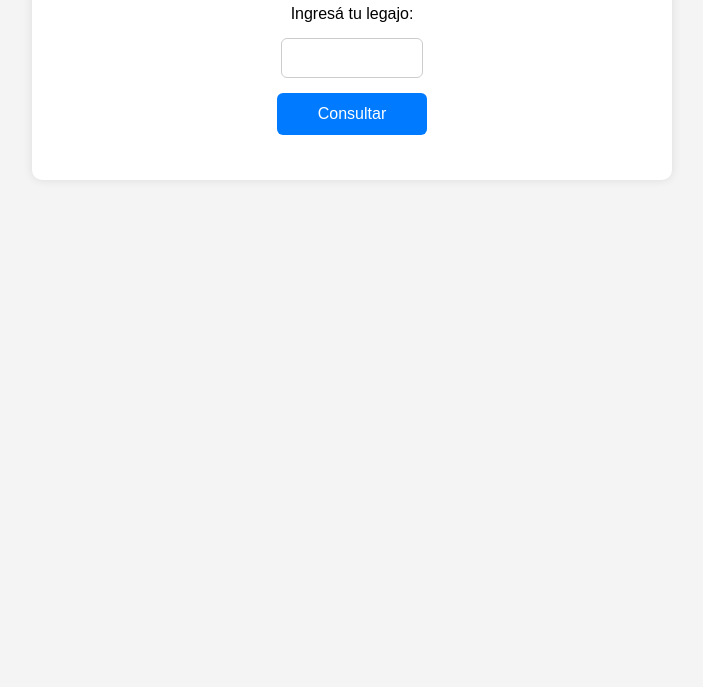
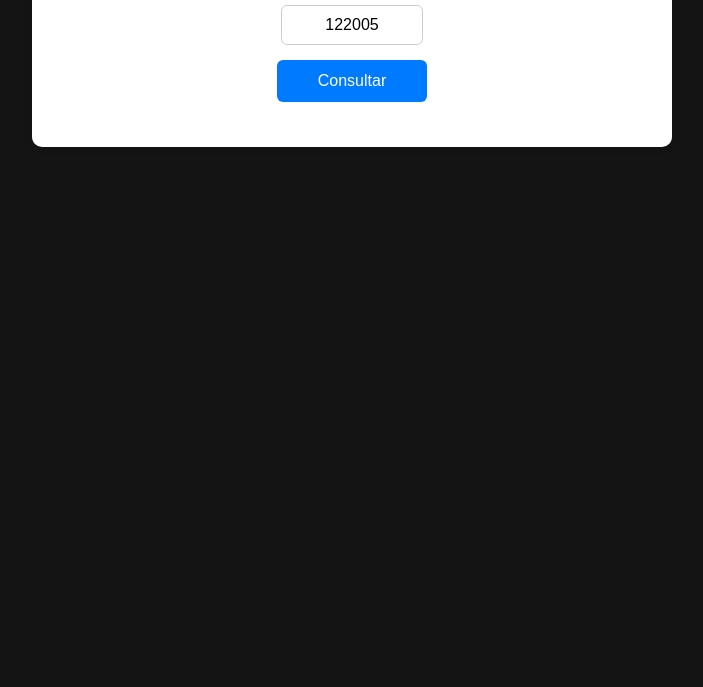
Before and after one commit to tincho950303/asignaciones-proxy, a website: page index.html in a window 1280 px wide. Shown: the part 113-800 px from the top of the page, without its empty margins (288-991 px from the left). Drawn offline with Linux system fonts and the light colour scheme.

Commit message:
Color de fondo negro y mi lejago por defecto en input

```diff
--- a/index.html
+++ b/index.html
@@ -10,13 +10,13 @@
     <div class="container">
       <h1>Consulta de Asignaciones</h1>
       <form id="formulario">
-        <label for="legajo">Ingresá tu legajo:</label>
-        <input type="number" id="legajo" required />
+        <input type="number" id="legajo" value= "122005" required placeholder="Ingresá tu legajo"/>
         <button type="submit">Consultar</button>
       </form>
       <ul id="asignaciones"></ul>
     </div>
 
+
     <script src="main.js"></script>
   </body>
 </html>
--- a/styles.css
+++ b/styles.css
@@ -3,7 +3,7 @@ body {
   font-family: Arial, sans-serif;
   margin: 0;
   padding: 20px;
-  background-color: #f4f4f4;
+  background-color: #141414;
 }
 
 /* Contenedor principal */
```
